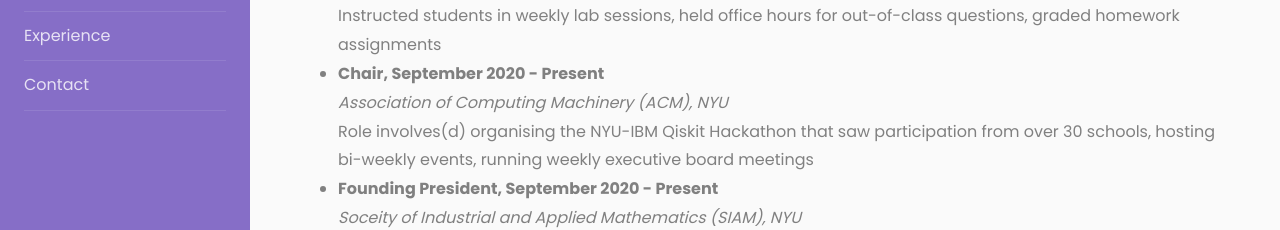
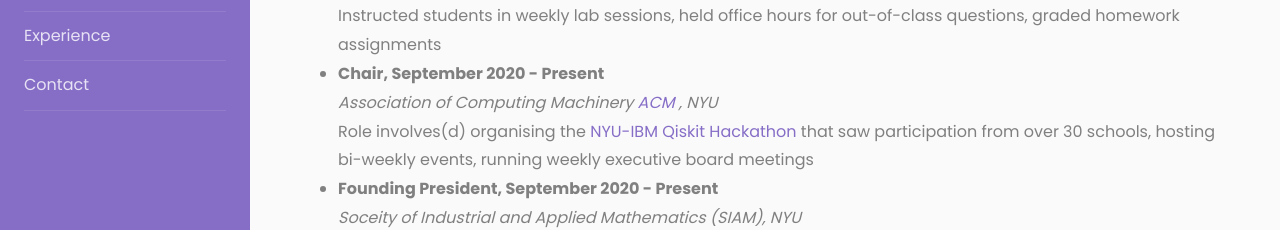
Before and after one commit to oishika10/oishika10.github.io, a plain HTML site: page Experience.html in a window 1280 px wide. Shown: the part 276-506 px from the top of the page. Drawn offline with Linux system fonts and the light colour scheme.

Commit message:
experience

```diff
--- a/Experience.html
+++ b/Experience.html
@@ -61,8 +61,8 @@
 				</a></li>
 				<li> <b> Chair, September 2020 - Present </b>
 				<br> <i>
-				Association of Computing Machinery (ACM), NYU </i><br>
-				Role involves(d) organising the NYU-IBM Qiskit Hackathon that saw participation from over 30 schools, hosting bi-weekly events, running weekly executive board meetings
+				Association of Computing Machinery <a href="https://cs.nyu.edu/acm/site/#">ACM</a> , NYU </i><br>
+				Role involves(d) organising the <a href="https://www.hackerearth.com/challenges/hackathon/nyu-qiskit-hackathon/">NYU-IBM Qiskit Hackathon</a> that saw participation from over 30 schools, hosting bi-weekly events, running weekly executive board meetings
 				 </a>  </li>
 				<li> <b>Founding President, September 2020 - Present </b>
 				<br> <i>
```
